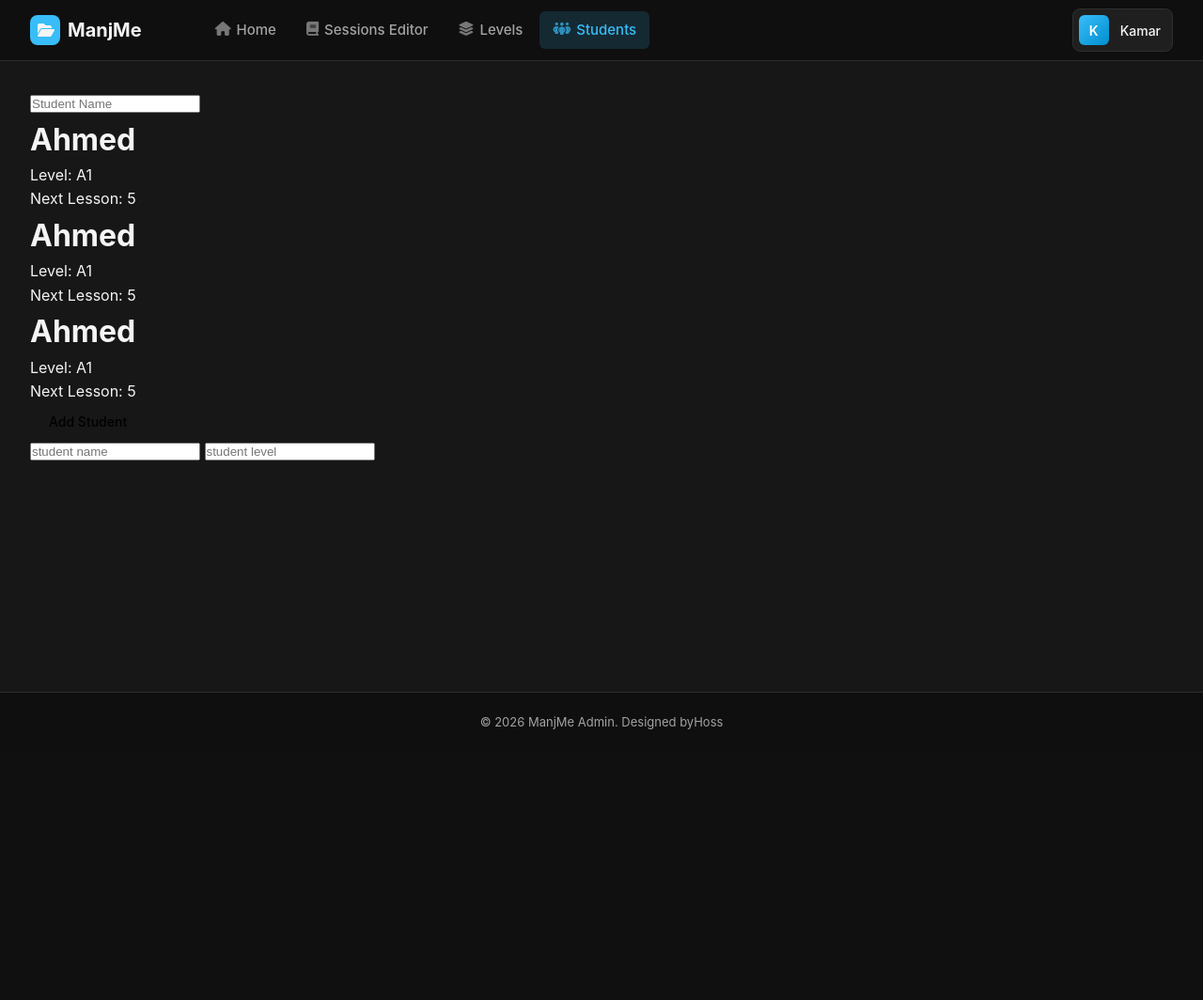
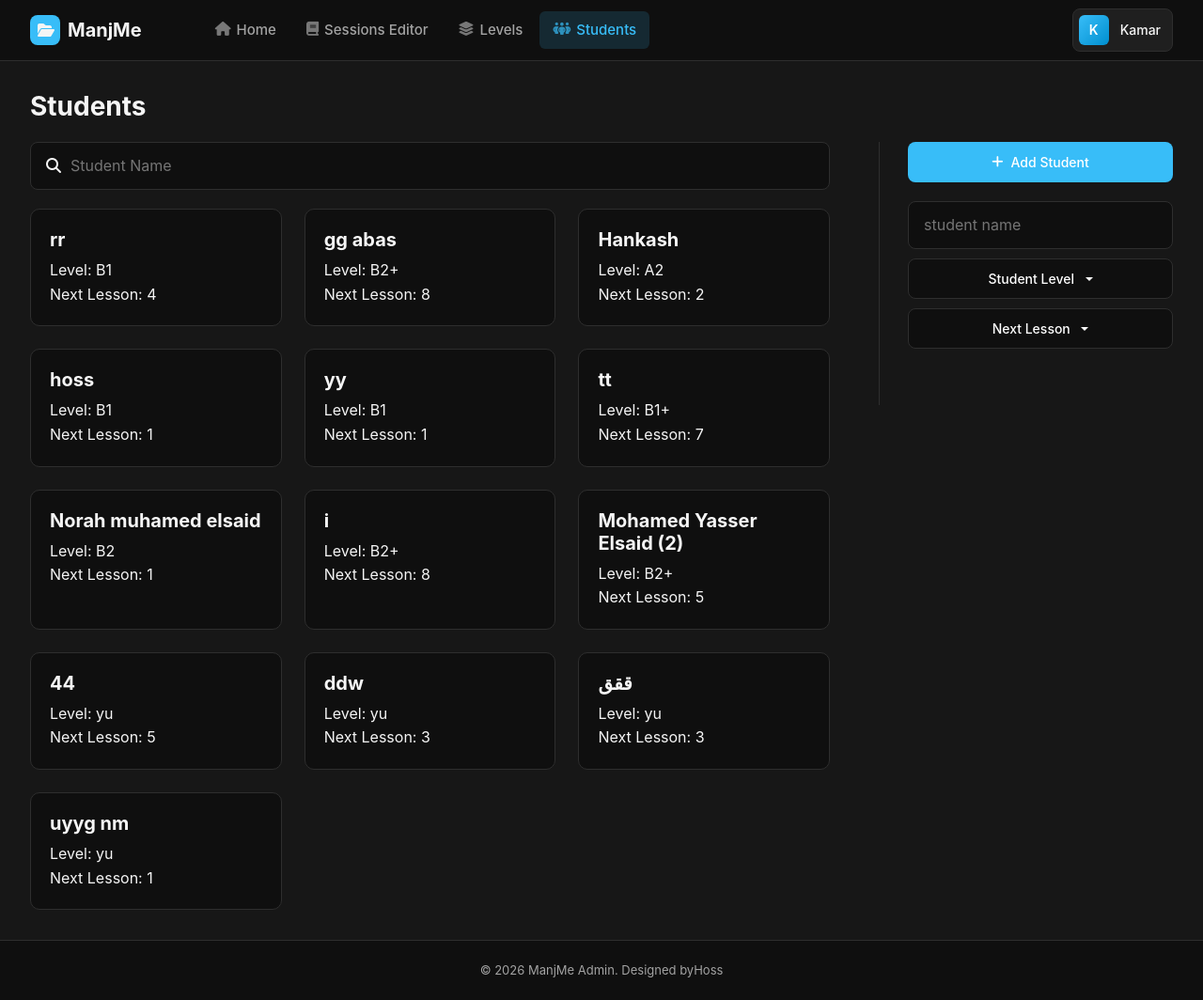
Before and after one commit to Hossam-MHMAD/ManjMe, a Flask app: page /students in a window 1280 px wide. Shown: the whole page at 94% size. Before the commit the page ends 776 px from the top, so only its background shows below. Run offline with Flask 3, Linux system fonts and the light colour scheme; data comes from the database, SQL or seed files in the repository; both versions use the stored data as it was after the commit.

Commit message:
SOO Many Changes :<
1) add search bar in students page
2) using bootstrap for dropdowns which user choose student level from it
3) add student page

```diff
--- a/app.py
+++ b/app.py
@@ -185,28 +185,36 @@ def students():
 def get_students():
   db = get_db()
   curs = db.cursor()
-  rows = curs.execute("SELECT * FROM students").fetchall()
+  rows = curs.execute("""
+    SELECT students.*, levels.name AS level_name
+    FROM students
+    LEFT JOIN levels ON students.level_id = levels.id
+    """).fetchall()
 
   data = [dict(row) for row in rows]
 
-  return data
+  return jsonify(data)
 
 @app.route("/api/students", methods=["POST"])
 def add_student():
   req = request.get_json()
 
-  if not req["name"] or not req["level_id"] or not req["next_lesson_num"]:
+  if not req["student_name"] or not req["level_id"] or not req["student_nxt_lesson"]:
     return {"error": "all student data is required (name, level, next lesson number)"}, 400
 
   db = get_db()
   curs = db.cursor()
 
-  curs.execute("INSERT INTO students(name, level_id, next_lesson) VALUES(?,?,?)", (req['name'], req['level_id'], req['next_lesson_num']))
+  curs.execute("INSERT INTO students(name, level_id, next_lesson) VALUES(?,?,?)", (req['student_name'], req['level_id'], req['student_nxt_lesson']))
 
   db.commit()
 
   return {"student_id": curs.lastrowid}, 201
 
+@app.route("/students/<int:student_id>")
+def student(student_id):
+  return render_template("student.html")
+
 if __name__ == "__main__":
   init_db()
   app.run()
--- a/static/main.js
+++ b/static/main.js
@@ -2,7 +2,8 @@ const APIs = {
   sessions: "/api/sessions-types",
   levels: "/api/levels",
   lessons: (level_id) => `/api/${level_id}/sessions`,
-  lesson: (lesson_id) => `/api/${lesson_id}/session`
+  lesson: (lesson_id) => `/api/${lesson_id}/session`,
+  students: "/api/students"
 }
 
 function close_input() {
@@ -59,7 +60,7 @@ async function add_session_type() {
   await fetch(APIs.sessions, {
     method: "POST",
     headers: { "Content-Type": "application/json" },
-    body: JSON.stringify({name: session_name, type: drop_down_tag.value})
+    body: JSON.stringify({ name: session_name, type: drop_down_tag.value })
   })
 
   add_session_input.value = "";
@@ -108,7 +109,7 @@ async function add_level() {
   await fetch(APIs.levels, {
     method: "POST",
     headers: { "Content-Type": "application/json" },
-    body: JSON.stringify({name: level_name})
+    body: JSON.stringify({ name: level_name })
   })
 
   add_level_input.value = "";
@@ -154,7 +155,7 @@ async function add_lesson() {
   const textarea = document.querySelector(".view-add-section textarea")
 
   if (current_role.textContent === "view mode") edit_mode();
-  else if(current_role.textContent === "edit mode") {
+  else if (current_role.textContent === "edit mode") {
     if (input.value.trim() === "" || textarea.value.trim() === "" || !/^\d+$/.test(input.value.trim())) return;
     const num = Number(input.value.trim())
     if (num < 1 || num > 8) return;
@@ -164,7 +165,7 @@ async function add_lesson() {
     await fetch(APIs.lessons(level_id), {
       method: "POST",
       headers: { "Content-Type": "application/json" },
-      body: JSON.stringify({number: num, content: textarea.value.trim()})
+      body: JSON.stringify({ number: num, content: textarea.value.trim() })
     })
 
     view_mode();
@@ -213,6 +214,99 @@ async function get_lesson(lesson_id, lesson) {
   textarea.value = data.questions;
 }
 
+// students page
+
+function select(element) {
+  const dropdownParent = element.closest('.dropdown');
+  const button = dropdownParent.querySelector('button');
+  button.textContent = element.textContent;
+  button.id = element.id;
+}
+
+async function load_students() {
+  const response = await fetch(APIs.students);
+  const data = await response.json();
+
+  return data;
+}
+
+async function add_student() {
+  const name_tag = document.querySelector(".student-name-input")
+  const level_tag = document.querySelector("button.student-level")
+  const nxt_lesson_tag = document.querySelector(".student-next-lesson")
+
+  const name = name_tag.value.trim();
+  const level = level_tag.id;
+  const nxt_lesson = nxt_lesson_tag.id;
+
+  if (!name || !level || !nxt_lesson) return;
+
+  await fetch(APIs.students, {
+    method: "POST",
+    headers: { "Content-Type": "application/json" },
+    body: JSON.stringify({ student_name: name, level_id: level, student_nxt_lesson: nxt_lesson })
+  })
+
+  name_tag.value = "";
+  level_tag.textContent = "Student Level";
+  nxt_lesson_tag.textContent = "Next Lesson";
+  level_tag.id = "";
+  nxt_lesson_tag.id = "";
+  init_students_page();
+}
+
+async function init_students_page() {
+  const levels = await load_levels()
+  const students = await load_students()
+
+  const levels_dropdown = document.querySelector(".levels-dropdown");
+  const students_boxes_container = document.querySelector(".students-boxes")
+
+  levels_dropdown.innerHTML = "";
+  students_boxes_container.innerHTML = "";
+
+  levels.forEach(level => {
+    const level_tag = `
+    <li><a class="dropdown-item" id="${level.id}" onclick="select(this)">${level.name}</a></li>
+    `;
+    levels_dropdown.innerHTML += level_tag;
+  });
+
+  students.forEach(student => {
+    const student_tag = `
+    <a href="/students/${student.id}" class="student">
+      <h1 class="student-name">${student.name}</h1>
+      <div class="details">
+        <div class="student-level">Level: <span>${student.level_name}</span></div>
+        <div class="next-lesson-number">Next Lesson: <span>${student.next_lesson}</span></div>
+      </div>
+    </a>
+    `
+    students_boxes_container.innerHTML += student_tag;
+  })
+}
+
+
+function filter_students() {
+  const input_field = document.querySelector("input.search-bar")
+  const text = input_field.value.trim().toLowerCase()
+
+  const students = document.querySelectorAll(".student");
+
+  students.forEach(student => {
+
+    const title = student.querySelector("h1.student-name").textContent.toLowerCase();
+
+    if (title.includes(text)) {
+      student.style.display = "";
+    } else {
+      student.style.display = "none";
+    }
+  });
+}
+
+
+
 // home page
 async function init_home_page() {
   const response = await load_sessions_types();
@@ -248,6 +342,7 @@ async function init_home_page() {
   })
 }
 
+
 // only run it on the sessions page
 if (document.querySelector(".sessions-page-container")) {
   init_sessions_page();
@@ -257,4 +352,9 @@ if (document.querySelector(".sessions-page-container")) {
   init_levels_page();
 } else if (document.querySelector(".level-page-container")) {
   init_level_page();
+} else if (document.querySelector(".students-page-container")) {
+  init_students_page();
+  document.querySelector("input.search-bar").addEventListener("input", function() {
+    filter_students()
+  })
 }
--- a/static/style.css
+++ b/static/style.css
@@ -47,6 +47,10 @@ button {
   cursor: pointer;
   border: none;
   background: none;
+}
+
+p {
+  margin: 0;
 }
 
 /* ======== lets dive into real work ========= */
@@ -190,7 +194,8 @@ nav {
   transition: var(--transition);
   height: 64px;
   display: flex;
-  justify-content: center; /* Centers horizontally */
+  justify-content: center;
+  /* Centers horizontally */
   align-items: center;
   font-size: 0.8125rem;
   color: var(--text-secondary);
@@ -232,7 +237,8 @@ nav {
   position: relative;
 }
 
-.header-container select { /* just for sessions page*/
+.header-container select {
+  /* just for sessions page*/
   position: absolute;
   left: -112px;
   height: 100%;
@@ -352,7 +358,7 @@ nav {
   border-bottom: none;
 }
 
-.view-add-section input{
+.view-add-section input {
   width: 100%;
   padding: 0.75rem 1rem;
   background: var(--bg-primary);
@@ -440,6 +446,7 @@ nav {
   color: var(--text-secondary);
   margin-top: 0.125rem;
 }
+
 /* ----------------------------- */
 
 .sessions-page-container .card {
@@ -452,7 +459,8 @@ table {
   margin-top: 20px;
 }
 
-th, td {
+th,
+td {
   padding: 1rem;
   text-align: left;
   border-bottom: 1px solid var(--border-color);
@@ -554,3 +562,118 @@ tr:hover td {
   margin-bottom: 0.75rem;
   line-height: 1.4;
 }
+
+.sections {
+  margin-top: 20px;
+  display: flex;
+  gap: 20px;
+  justify-content: space-between;
+}
+
+.students-section {
+  width: 70%;
+}
+
+.students-section .input-container {
+  padding: 0.75rem 1rem;
+  background: var(--bg-primary);
+  border: 1px solid var(--border-color);
+  border-radius: 8px;
+  color: var(--text-primary);
+  display: flex;
+  align-items: center;
+  width: 100%;
+}
+
+.students-section .input-container:focus-within {
+  outline: none;
+  border-color: var(--accent);
+  box-shadow: 0 0 0 3px var(--accent-light);
+}
+
+.input-container input {
+  width: 100%;
+  background: transparent;
+  border: none;
+  outline: none;
+  color: var(--text-primary);
+  margin-left: 10px;
+}
+
+.add-student-section {
+  display: flex;
+  flex-direction: column;
+  gap: 20px;
+  padding-left: 30px;
+  border-left: 1px solid var(--border-color);
+  height: 280px;
+}
+
+.add-student-section .add-student-btn {
+  background: var(--accent);
+  color: white;
+}
+
+.add-student-section .add-student-btn:hover {
+  background-color: var(--accent-hover);
+}
+
+.add-student-inputs {
+  display: flex;
+  flex-direction: column;
+  gap: 10px;
+}
+
+.add-student-inputs input {
+  padding: 0.75rem 1rem;
+  background: var(--bg-primary);
+  border: 1px solid var(--border-color);
+  border-radius: 8px;
+  color: var(--text-primary);
+  display: flex;
+  align-items: center;
+  width: 100%;
+  outline: none;
+}
+
+.dropdown button {
+  background-color: var(--bg-primary);
+  border: 1px solid var(--border-color);
+  width: 100%;
+}
+
+.dropdown ul {
+  width: 100%;
+}
+
+.dropdown li {text-align: center;}
+
+.dropdown a:hover {
+  cursor: pointer ;
+}
+
+.students-boxes {
+  margin-top: 20px;
+  display: grid;
+  gap: 1.5rem;
+  grid-template-columns: repeat(auto-fit, minmax(250px, 1fr));
+}
+
+.student {
+  background-color: var(--bg-primary);
+  padding: 20px;
+  cursor: pointer;
+  border-radius: 10px;
+  border: 1px solid var(--border-color);
+  transition: var(--transition);
+}
+
+.student:hover {
+  scale: 1.02;
+  border-color: var(--accent);
+}
+
+.student h1.student-name {
+  font-size: 20px;
+  font-weight: 700;
+}
--- a/templates/base.html
+++ b/templates/base.html
@@ -5,8 +5,9 @@
   <meta name="viewport" content="width=device-width, initial-scale=1.0">
   <title>ManjMe</title>
   <link rel="stylesheet" href="https://cdnjs.cloudflare.com/ajax/libs/font-awesome/6.5.0/css/all.min.css">
+  <link rel="icon" href="/static/icon.png">
+  <link href="https://cdn.jsdelivr.net/npm/bootstrap@5.3.8/dist/css/bootstrap.min.css" rel="stylesheet" integrity="sha384-sRIl4kxILFvY47J16cr9ZwB07vP4J8+LH7qKQnuqkuIAvNWLzeN8tE5YBujZqJLB" crossorigin="anonymous">
   <link rel="stylesheet" href="/static/style.css">
-  <link rel="icon" href="/static/icon.png">
 </head>
 <body>
   <div class="app-container">
@@ -82,6 +83,7 @@
     </div>
   </div> <!-- the end of the app -->
 
+  <script src="https://cdn.jsdelivr.net/npm/bootstrap@5.3.8/dist/js/bootstrap.bundle.min.js" integrity="sha384-FKyoEForCGlyvwx9Hj09JcYn3nv7wiPVlz7YYwJrWVcXK/BmnVDxM+D2scQbITxI" crossorigin="anonymous"></script>
   <script src="/static/main.js"></script>
 </body>
 </html>
--- a/templates/students.html
+++ b/templates/students.html
@@ -3,45 +3,59 @@
 {% block content %}
 
 <div class="students-page-container page-content">
+  <div class="section-intro">
+    <h1>Students</h1>
+  </div>
   <div class="sections">
     <div class="students-section">
-      <div class="input_container">
-        <input type="text" placeholder="Student Name">
+      <div class="input-container">
+        <i class="fas fa-search search-icon"></i>
+        <input type="text" placeholder="Student Name" class="search-bar">
       </div>
       <div class="students-boxes">
 
-        <div class="student">
+
+        <!-- <a class="student">
           <h1 class="student-name">Ahmed</h1>
           <div class="details">
             <div class="student-level">Level: <span>A1</span></div>
             <div class="next-lesson-number">Next Lesson: <span>5</span></div>
           </div>
-        </div>
-
-        <div class="student">
-          <h1 class="student-name">Ahmed</h1>
-          <div class="details">
-            <div class="student-level">Level: <span>A1</span></div>
-            <div class="next-lesson-number">Next Lesson: <span>5</span></div>
-          </div>
-        </div>
-
-        <div class="student">
-          <h1 class="student-name">Ahmed</h1>
-          <div class="details">
-            <div class="student-level">Level: <span>A1</span></div>
-            <div class="next-lesson-number">Next Lesson: <span>5</span></div>
-          </div>
-        </div>
-
+        </a> -->
 
       </div>
     </div>
     <div class="add-student-section">
-      <button class="add-student-btn btn">Add Student</button>
+      <button class="add-student-btn btn" onclick="add_student()"><i class="fa-solid fa-plus"></i>Add Student</button>
       <div class="add-student-inputs">
-        <input type="text" placeholder="student name">
-        <input type="text" placeholder="student level">
+        <input type="text" placeholder="student name" class="student-name-input">
+        <div class="dropdown">
+          <button class="btn btn-secondary dropdown-toggle student-level" id="" type="button" data-bs-toggle="dropdown"
+            aria-expanded="false">
+            Student Level
+          </button>
+          <ul class="dropdown-menu levels-dropdown">
+            <!-- <li><a class="dropdown-item" href="#" onclick="select(this)">A1</a></li>
+            <li><a class="dropdown-item" href="#" onclick="select(this)">A2</a></li>
+            <li><a class="dropdown-item" href="#" onclick="select(this)">C2</a></li> -->
+          </ul>
+        </div>
+        <div class="dropdown">
+          <button class="btn btn-secondary dropdown-toggle student-next-lesson" id="" type="button" data-bs-toggle="dropdown"
+            aria-expanded="false">
+            Next Lesson
+          </button>
+          <ul class="dropdown-menu">
+            <li><a class="dropdown-item" id="1" onclick="select(this)">1</a></li>
+            <li><a class="dropdown-item" id="2" onclick="select(this)">2</a></li>
+            <li><a class="dropdown-item" id="3" onclick="select(this)">3</a></li>
+            <li><a class="dropdown-item" id="4" onclick="select(this)">4</a></li>
+            <li><a class="dropdown-item" id="5" onclick="select(this)">5</a></li>
+            <li><a class="dropdown-item" id="6" onclick="select(this)">6</a></li>
+            <li><a class="dropdown-item" id="7" onclick="select(this)">7</a></li>
+            <li><a class="dropdown-item" id="8" onclick="select(this)">8</a></li>
+          </ul>
+        </div>
       </div>
     </div>
   </div>
```
Also changed, not shown: templates/student.html (added, +11 -0 lines), data.db. Lines whose indentation alone changed are shown as unchanged.
